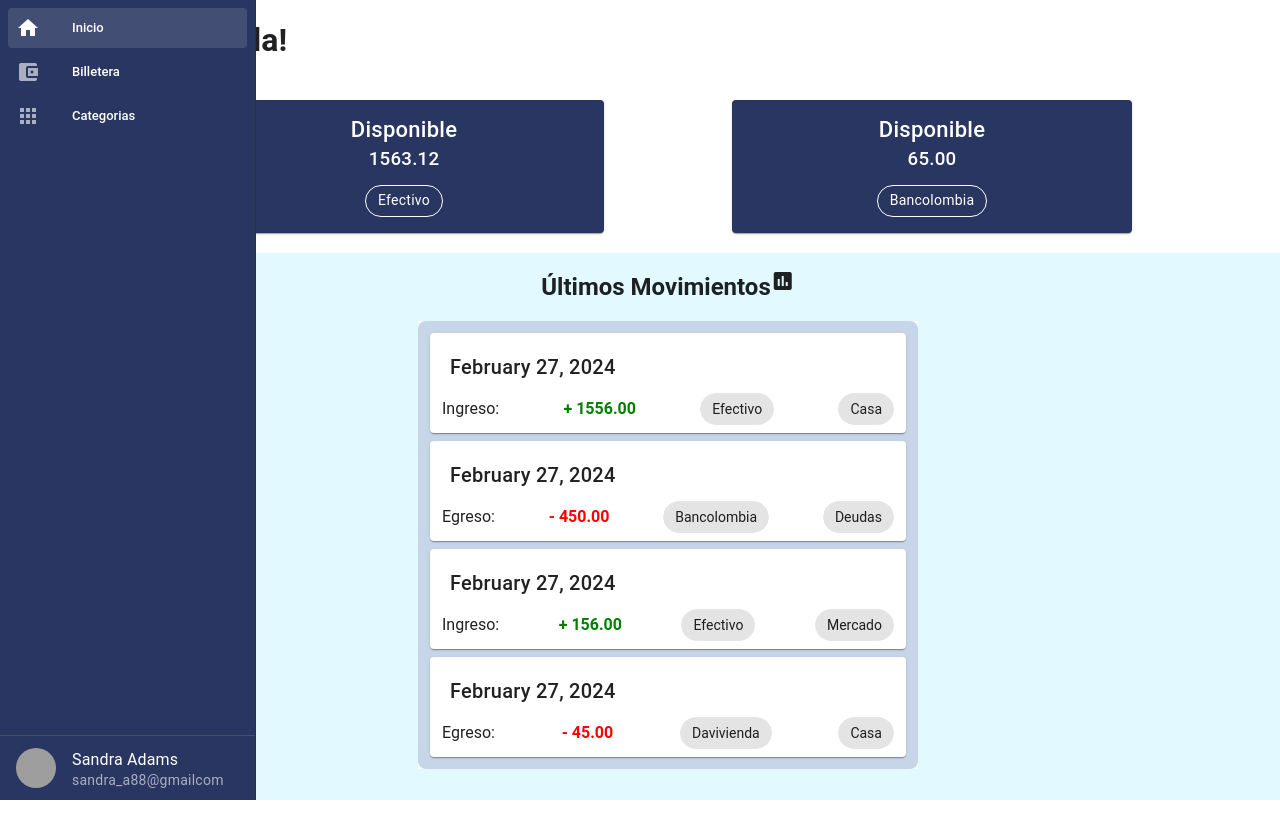
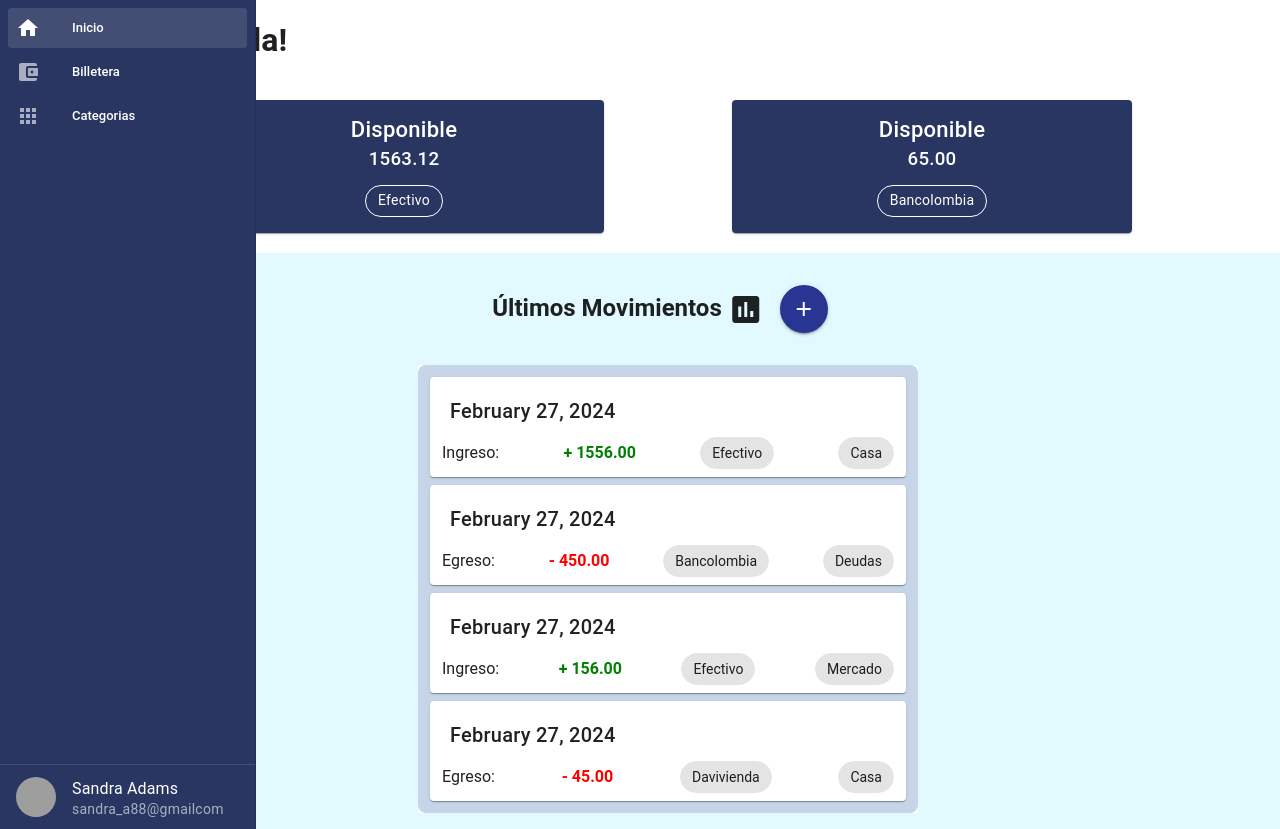
Before and after one commit to MorganSnape/proyecto-front-genti, a Vue app: page / in a window 1280 px wide. Before the commit the page ends 800 px from the top, so only its background shows below. Built offline with nearby package versions, Linux system fonts and the light colour scheme; grey boxes are pictures that could not be loaded.

Commit message:
Se agrega botón para agregar movimientos

```diff
--- a/src/components/MovementsContainer.vue
+++ b/src/components/MovementsContainer.vue
@@ -15,20 +15,38 @@ const props = defineProps({
 
 <template>
   <v-sheet
+    id="container"
     class="mt-4 d-flex py-4 flex-column align-center"
     width="100%"
     min-height="100%"
     color="#E1F9FF"
   >
-    <v-sheet class="d-flex flex-row" color="rgba(0,0,0,0)">
-      <h2>{{ props.title }}</h2>
-      <v-icon icon="mdi-chart-box" />
+    <v-sheet class="d-flex flex-row align-center" color="rgba(0,0,0,0)">
+      <h2>{{ props.title }} <v-icon icon="mdi-chart-box" /></h2>
+      <v-btn class="ma-4" id="add" icon="mdi-plus" color="primary"></v-btn>
     </v-sheet>
 
     <v-sheet class="mx-2 mt-4" width="500px">
-      <v-sheet class="d-flex flex-column" width="100%" color="#C6D5E7" style="padding: 12px; gap: 8px; border-radius: 8px;">
+      <v-sheet
+        class="d-flex flex-column"
+        width="100%"
+        color="#C6D5E7"
+        style="padding: 12px; gap: 8px; border-radius: 8px"
+      >
         <MovementElement v-for="movement in movements" :key="movement.id" v-bind="movement" />
       </v-sheet>
     </v-sheet>
   </v-sheet>
 </template>
+
+<style scoped>
+/* .v-sheet.container {
+  position: relative;
+}
+
+#add {
+  position: absolute;
+  right: 5%;
+  bottom: 5%;
+} */
+</style>
```
